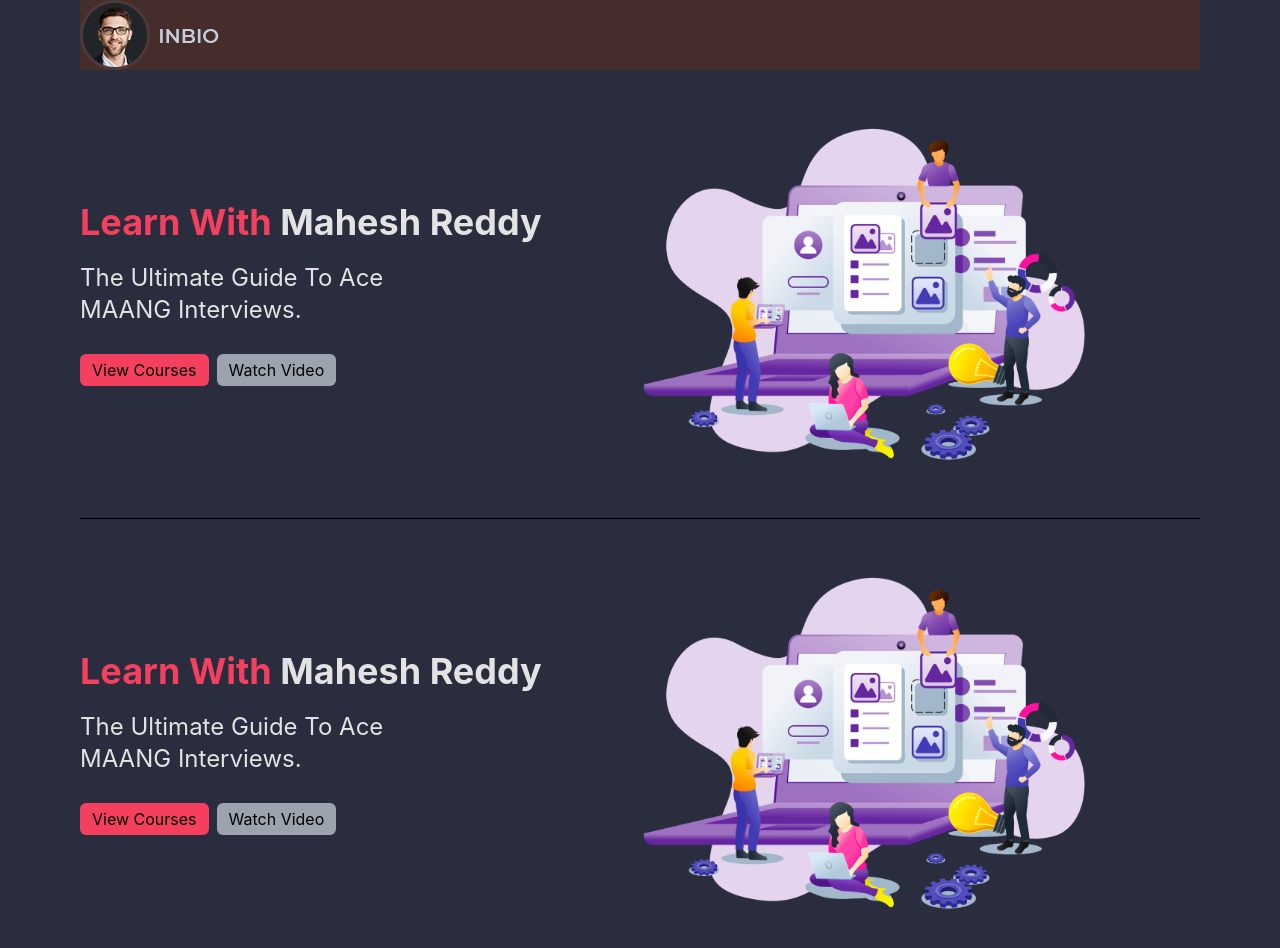
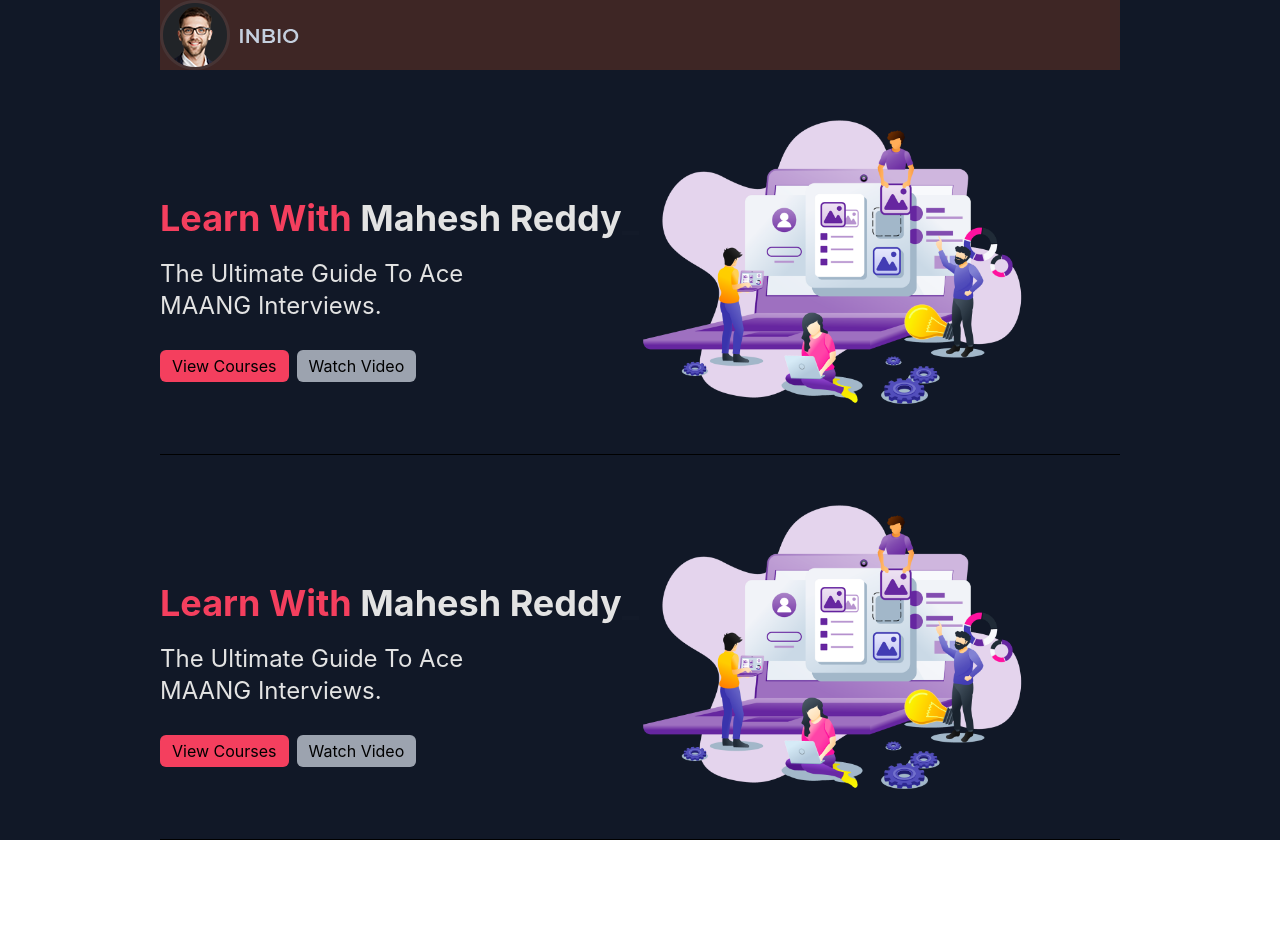
Before and after one commit to MaheshReddy-05/banner, a React (Create React App) app: page / in a window 1280 px wide. Shown: the top 948 px of the page. After the commit the page ends 840 px from the top, so only its background shows below. Built offline with nearby package versions, Linux system fonts and the light colour scheme.

Commit message:
Container

```diff
--- a/src/App.jsx
+++ b/src/App.jsx
@@ -3,8 +3,8 @@ import Navbar from "./components/nav/Navbar";
 
 function App() {
   return (
-    <div className="overflow-hidden bg-[#292d3e]">
-      <div className="mx-20">
+    <div className="overflow-hidden bg-[#111827] flex justify-center">
+      <div className="mx-20 sm:mx-40">
         <Navbar></Navbar>
         <div className=''>
           <Banner ></Banner>
--- /dev/null
+++ b/src/components/Cards/card.jsx
@@ -0,0 +1,9 @@
+import React from 'react'
+
+export default function card() {
+  return (
+    <div>
+
+    </div>
+  )
+}
--- a/src/components/banner/Banner.jsx
+++ b/src/components/banner/Banner.jsx
@@ -12,8 +12,8 @@ function Banner() {
         delaySpeed: 2000,
     });
     return (
-        <div className=' bg-[#292d3e]  overflow-hidden  flex flex-row  border-b-[1px] border-b-black items-center'>
-            <div className='basis-1/2 '>
+        <div className=' bg-[#111827]  overflow-hidden  flex flex-row  border-b-[1px] border-b-black items-center'>
+            <div className='basis-1/2 container w-64 h-32'>
                 <h2 className='font-bold text-4xl text-rose-500 heading-1'> Learn With {" "}
                     <span className='text-4xl text-[#e3e3e3]'>{text}</span>
                     <Cursor
@@ -30,7 +30,7 @@ function Banner() {
 
             </div>
             <div className='basis-1/2'>
-                <img className=' bg-[#292d3e]  banner-img w-4/5   h-auto' src={ban} alt="" />
+                <img className=' bg-[#111827]  banner-img w-4/5   h-auto' src={ban} alt="" />
             </div>
         </div>
     )
```
